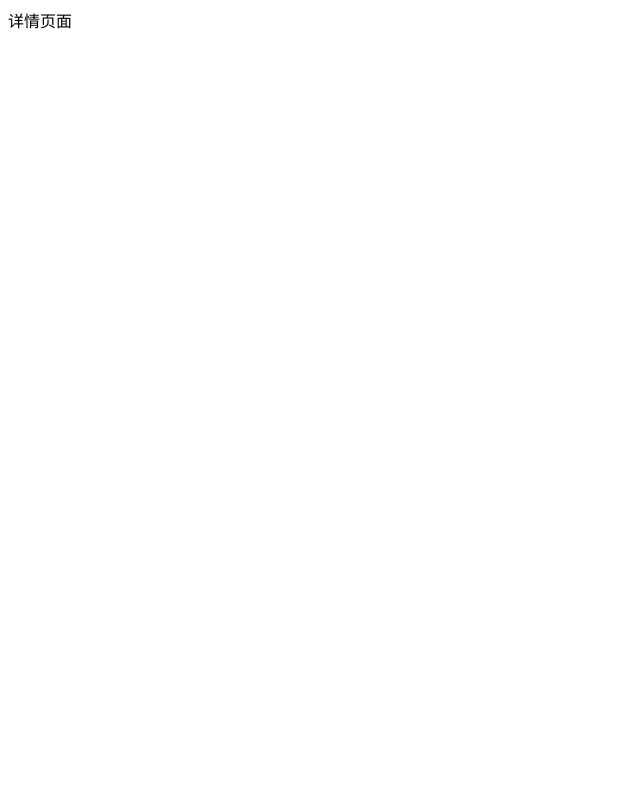
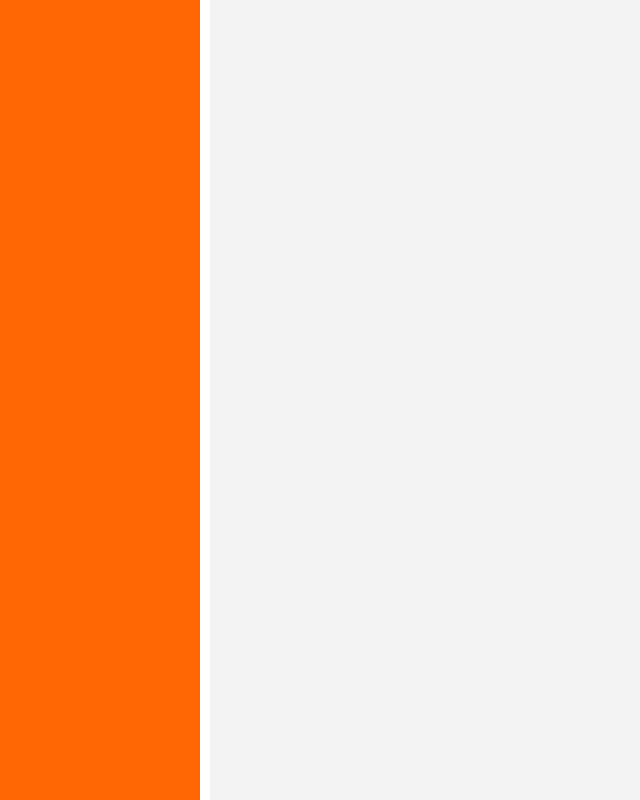
Before and after one commit to Mushrr/TouchFish, a Vue app in the folder front/: page /dashboard in a window 1280 px wide. Shown: the whole page, without its empty margins (0-640 px from the left). Built offline with nearby package versions, Linux system fonts and the light colour scheme.

Commit message:
wishlist goal list initialize

```diff
--- a/front/src/App.vue
+++ b/front/src/App.vue
@@ -4,9 +4,23 @@
 
 
 <template>
-  <div>
+  <div class="main">
     <Transition name="fade" mode="out-in">
       <router-view></router-view>
     </Transition>
   </div>
 </template>
+
+
+<style>
+
+* {
+  margin: 0;
+  padding: 0;
+}
+
+.main {
+  height: 100vh;
+}
+
+</style>
--- a/front/src/components/LoginRoute.vue
+++ b/front/src/components/LoginRoute.vue
@@ -1,5 +1,5 @@
 <script setup>
-import loginElement from "./LoginComponent.vue";
+import LoginComponent from "./LoginComponent.vue";
 import gsap from "gsap";
 
 import {onMounted, ref} from "vue";
@@ -67,7 +67,7 @@ onMounted(() => {
   <div>
     <div id="mask" :class="['init', 'phone']">✨ Just Begin: {{ msg }}</div>
     <div id="login">
-      <loginElement :can-i-show-up="loadFinished"></loginElement>
+      <login-component :can-i-show-up="loadFinished"></login-component>
     </div>
   </div>
 </template>
--- a/front/src/components/MainBoard.vue
+++ b/front/src/components/MainBoard.vue
@@ -3,13 +3,40 @@
 </script>
 
 <template>
-  <div>
-    详情页面
+  <div class="container">
+    <div class="router-container b-red">
+    <!--   这里是同级别路由展示，会以类似于文件树的效果展示出来   -->
+    <!--   获取对应信息之后，可以通过当前路由得到的参数信息转到对应的详情展示页面   -->
+    </div>
+    <div class="content-container b-grey">
+    <!--   这里是router视窗   -->
+      <keep-alive>
+        <router-view></router-view>
+      </keep-alive>
+    </div>
   </div>
 </template>
 
 
 
 <style>
+@import url(../css/cssConfig.css);
+@import url(../css/config.css);
+
+.container {
+  /* 布局 */
+  display: grid;
+  grid-auto-flow: column;
+  grid-template-columns: minmax(15px, 200px) minmax(400px, auto);
+  grid-column-gap: 10px;
+  /* 间距 */
+  height: inherit;
+}
+
+.container > div {
+
+  padding: 10px;
+}
+
 
 </style>
--- a/front/src/css/config.css
+++ b/front/src/css/config.css
@@ -5,5 +5,13 @@
 
 
 .red {
-    color: red;
+    color: #ff6705;
 }
+
+.b-grey {
+    background-color: #f3f3f3;
+}
+
+.b-red {
+    background-color: #ff6705;
+}
--- a/front/src/css/cssConfig.css
+++ b/front/src/css/cssConfig.css
@@ -1,4 +1,10 @@
 :root {
     --font-pingfang: 'PingFang';
     --padding-box: 10px;
+    --font-color: black;
 }
+
+a {
+    text-decoration: none;
+    color: var(--font-color);
+}
```
Also changed, not shown: front/src/components/goal.vue (added, +11 -0 lines), front/src/components/wishlist.vue (added, +40 -0 lines).
